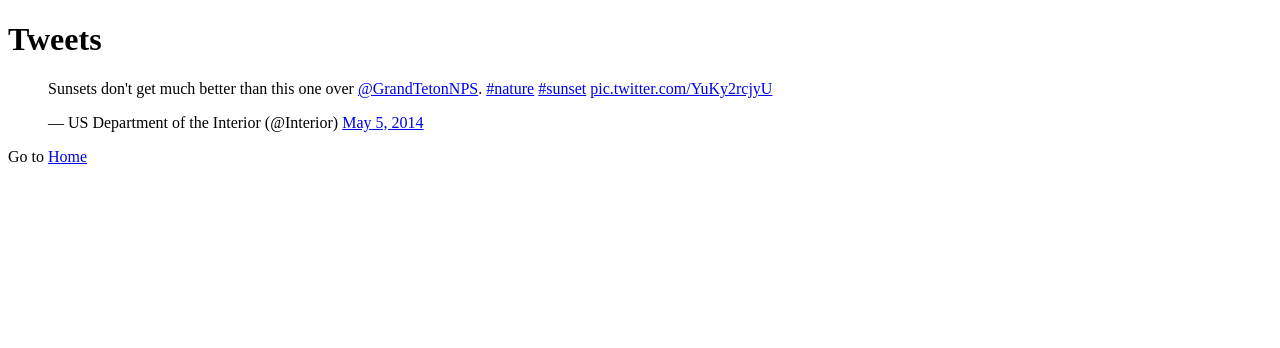
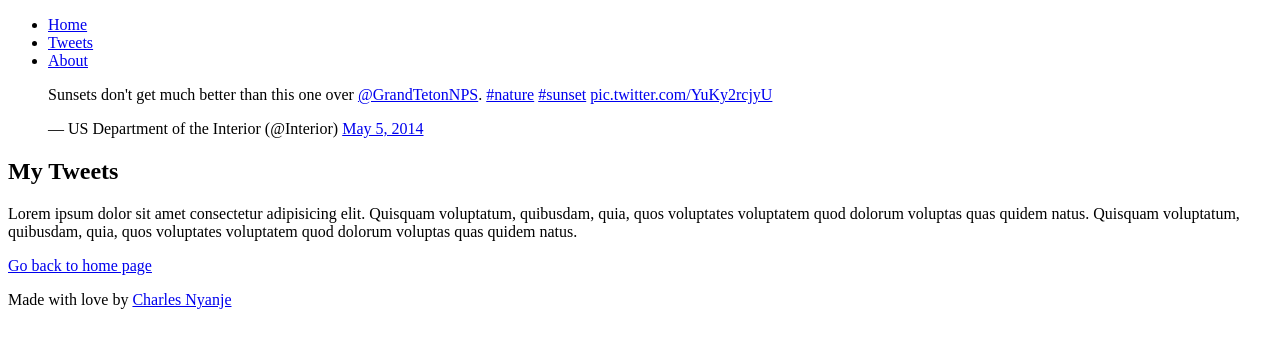
Before and after one commit to charlesnyanje/alx_html_css, a plain HTML site: page html_basic/tweets.html in a window 1280 px wide. Drawn offline with Linux system fonts and the light colour scheme.

Commit message:
3. Make a cool website

```diff
--- a/html_basic/tweets.html
+++ b/html_basic/tweets.html
@@ -6,10 +6,40 @@
     <title>Tweets</title>
   </head>
   <body>
-    <h1>Tweets</h1>
-    <p><blockquote class="twitter-tweet"><p lang="en" dir="ltr">Sunsets don&#39;t get much better than this one over <a href="https://twitter.com/GrandTetonNPS?ref_src=twsrc%5Etfw">@GrandTetonNPS</a>. <a href="https://twitter.com/hashtag/nature?src=hash&amp;ref_src=twsrc%5Etfw">#nature</a> <a href="https://twitter.com/hashtag/sunset?src=hash&amp;ref_src=twsrc%5Etfw">#sunset</a> <a href="http://t.co/YuKy2rcjyU">pic.twitter.com/YuKy2rcjyU</a></p>&mdash; US Department of the Interior (@Interior) <a href="https://twitter.com/Interior/status/463440424141459456?ref_src=twsrc%5Etfw">May 5, 2014</a></blockquote> <script async src="https://platform.twitter.com/widgets.js" charset="utf-8"></script></p>
-    <p>
-        Go to <a href="index.html">Home</a>
+    <header>
+
+              <ul>
+                <li><a href="index.html">Home</a></li>
+                <li><a href="tweets.html">Tweets</a></li>
+                <li><a href="about.html">About</a></li>
+              </ul>
+
+    </header>
+    <main>
+        <article>
+            <p><blockquote class="twitter-tweet"><p lang="en" dir="ltr">Sunsets don&#39;t get much better than this one over <a href="https://twitter.com/GrandTetonNPS?ref_src=twsrc%5Etfw">@GrandTetonNPS</a>. <a href="https://twitter.com/hashtag/nature?src=hash&amp;ref_src=twsrc%5Etfw">#nature</a> <a href="https://twitter.com/hashtag/sunset?src=hash&amp;ref_src=twsrc%5Etfw">#sunset</a> <a href="http://t.co/YuKy2rcjyU">pic.twitter.com/YuKy2rcjyU</a></p>&mdash; US Department of the Interior (@Interior) <a href="https://twitter.com/Interior/status/463440424141459456?ref_src=twsrc%5Etfw">May 5, 2014</a></blockquote> <script async src="https://platform.twitter.com/widgets.js" charset="utf-8"></script></p>
+            <p>
+        </article>
+
+        <aside>
+            <h2>My Tweets</h2>
+            <p>
+                Lorem ipsum dolor sit amet consectetur adipisicing elit. Quisquam
+                voluptatum, quibusdam, quia, quos voluptates voluptatem quod dolorum
+                voluptas quas quidem natus. Quisquam voluptatum, quibusdam, quia, quos
+                voluptates voluptatem quod dolorum voluptas quas quidem natus.
+            </p>
+        </aside>
+
+
+            <a href="index.html">Go back to home page</a>
+        </main>
+    <footer>
+        <p>
+            Made with love by <a href="https://www.twitter.com/Charles_26KE" target="_blank">Charles Nyanje</a>
+        </p>
+    </footer>
+
     </p>
   </body>
 </html>
```
Also changed, not shown: html_basic/index.html (+34 -3 lines).
